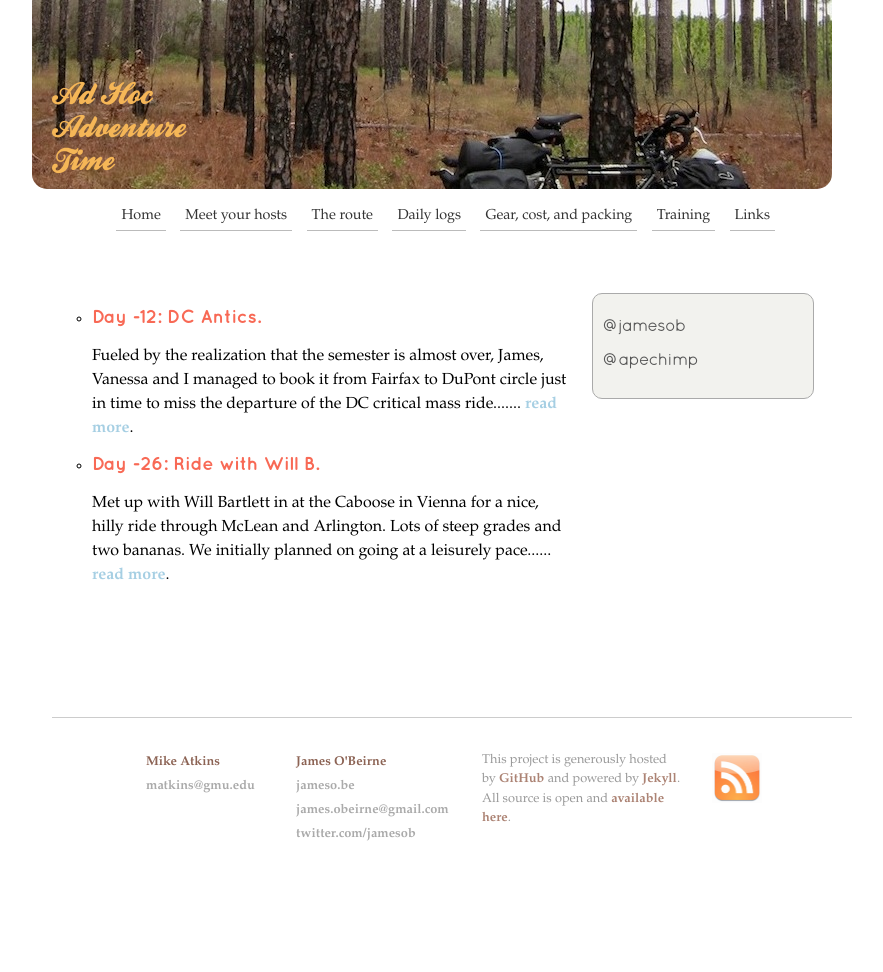
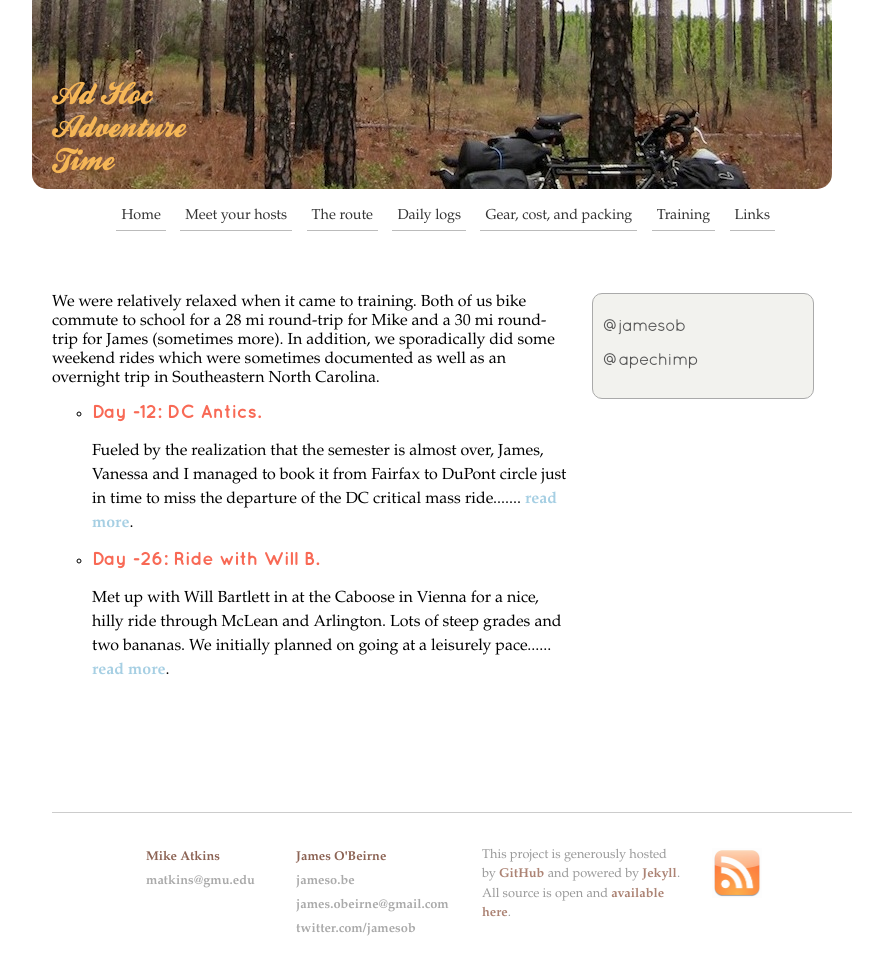
Before and after one commit to jamesob/biketrip, a Jekyll site: the page built from preparing.html, in a window 1280 px wide. Shown: the whole page, without its empty margins (208-1091 px from the left). Built offline with Jekyll 4.4.1, drawn with Linux system fonts in a browser that asks for light colours; before the commit the page ends 900 px from its top, so only the background shows below that.

Commit message:
Added some notes about training.

```diff
--- a/preparing.html
+++ b/preparing.html
@@ -2,6 +2,12 @@
 layout: withSidebar
 title: Training
 ---
+
+We were relatively relaxed when it came to training. Both of us bike commute to
+school for a 28 mi round-trip for Mike and a 30 mi round-trip for James
+(sometimes more). In addition, we sporadically did some weekend rides which
+were sometimes documented as well as an overnight trip in Southeastern
+North Carolina.
 
 <div id="news">
   <ul class="training-posts">
```
